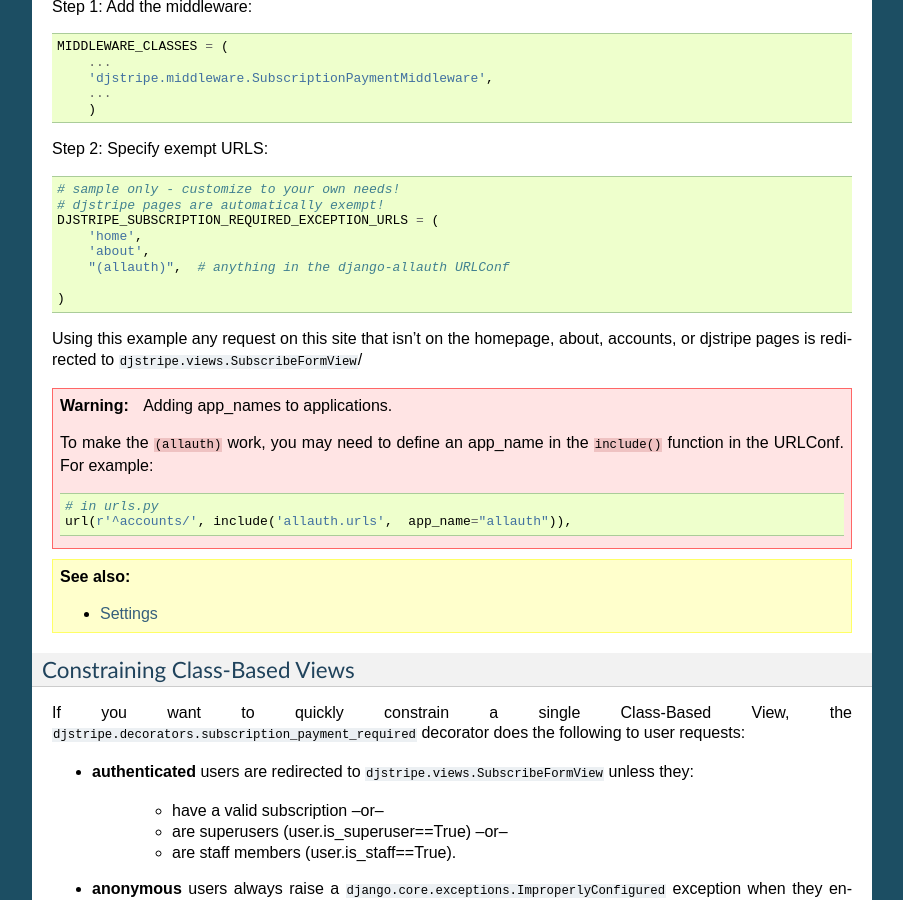
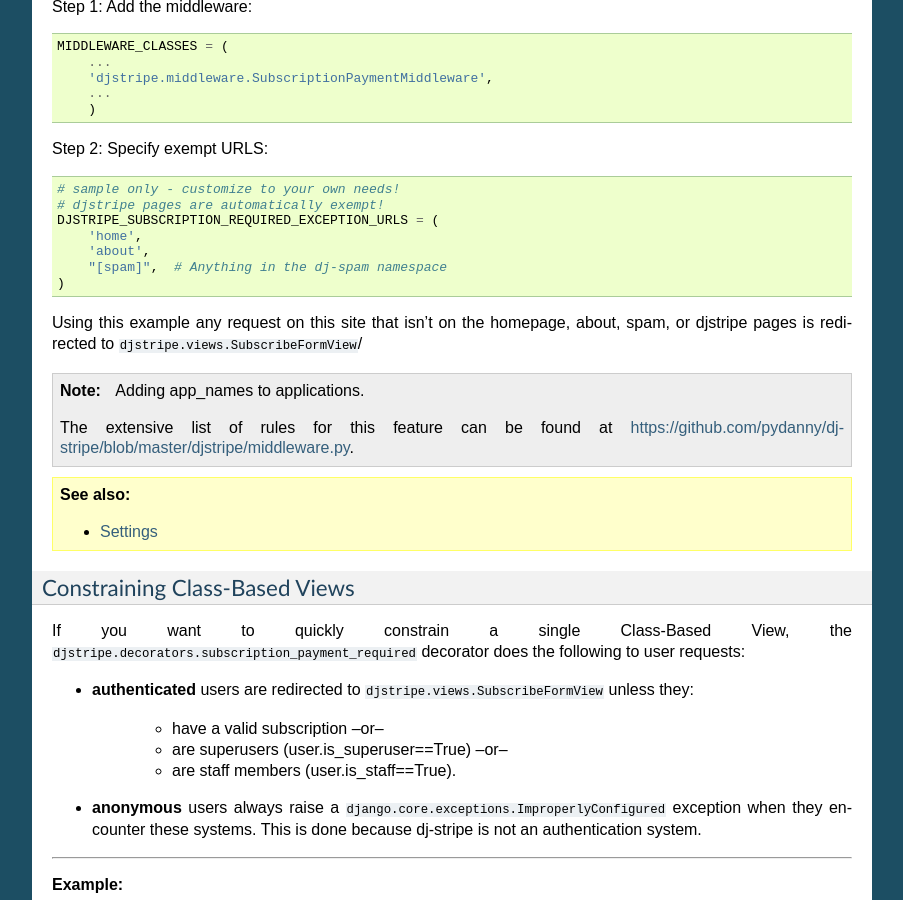
Before and after one commit to dj-stripe/dj-stripe, a Sphinx documentation site: the page built from docs/usage.rst, in a window 1280 px wide and 900 px high, scrolled down 900 px. Shown: the whole window, without its empty margins (198-1101 px from the left). Built offline with Sphinx 7.4.7, drawn with Linux system fonts in a browser that asks for light colours; the version number is read from the project's files by our own code.

Commit message:
Added fnmatching to SubscriptionPaymentMiddleware.

```diff
--- a/docs/usage.rst
+++ b/docs/usage.rst
@@ -59,18 +59,14 @@
     DJSTRIPE_SUBSCRIPTION_REQUIRED_EXCEPTION_URLS = (
         'home',
         'about',
-        "(allauth)",  # anything in the django-allauth URLConf
-
+        "[spam]",  # Anything in the dj-spam namespace
     )
 
-Using this example any request on this site that isn't on the homepage, about, accounts, or djstripe pages is redirected to ``djstripe.views.SubscribeFormView``/
+Using this example any request on this site that isn't on the homepage, about, spam, or djstripe pages is redirected to ``djstripe.views.SubscribeFormView``/
 
-.. warning:: Adding app_names to applications.
+.. note:: Adding app_names to applications.
 
-    To make the ``(allauth)`` work, you may need to define an app_name in the ``include()`` function in the URLConf. For example::
-
-        # in urls.py
-        url(r'^accounts/', include('allauth.urls',  app_name="allauth")),
+    The extensive list of rules for this feature can be found at https://github.com/pydanny/dj-stripe/blob/master/djstripe/middleware.py.
 
 .. seealso::
 
```
Also changed, not shown: 1 other file.
